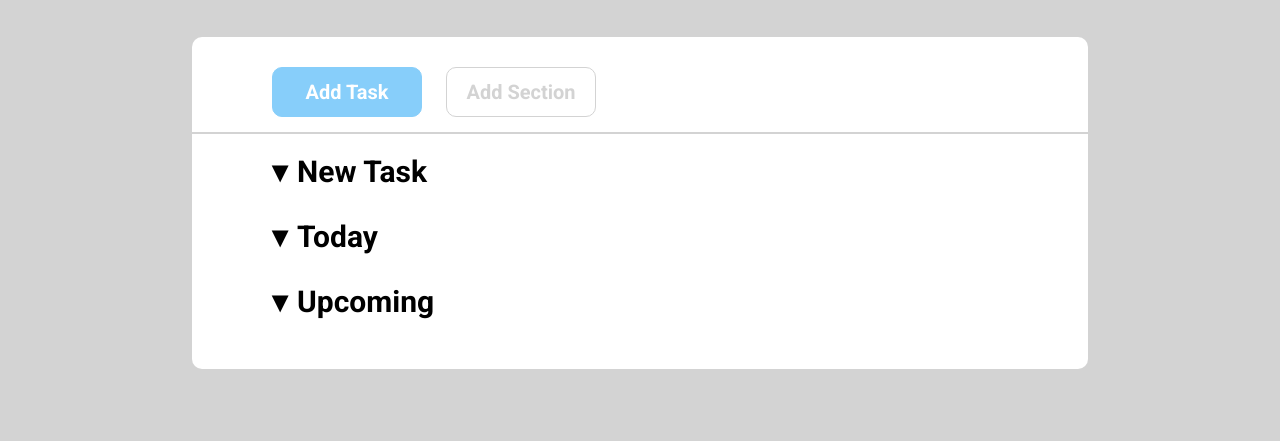
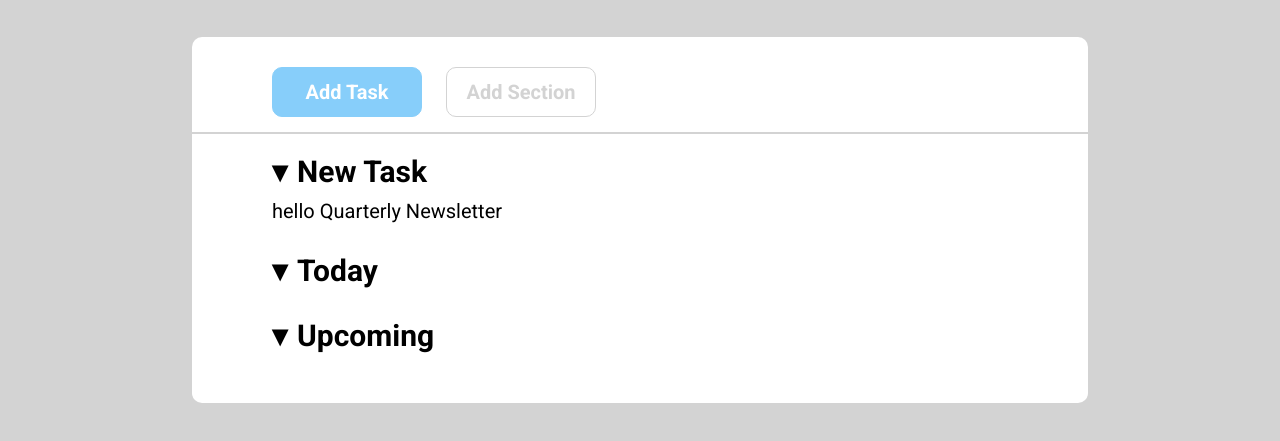
Before and after one commit to filippo1996/html-css-toboolist, a plain HTML site: page index.html in a window 1280 px wide. Shown: the part 113-554 px from the top of the page. Drawn offline with Linux system fonts and the light colour scheme.

Commit message:
add titoli nella lista

```diff
--- a/css/style.css
+++ b/css/style.css
@@ -74,21 +74,31 @@ main .container{
     margin-right: 20px;
 }
 
-.container .list{
+.container .todo-list{
     padding: 20px 0 20px 80px ;
 }
 
-.list ul{
+.todo-list ul{
     list-style: none;
     margin-bottom: 30px;
 }
 
-.list li::before{
+.todo-list li::before{
     content: '\25BE';
     margin-right: 10px;
 }
 
-.list li{
+.todo-list li{
     font-size: 30px;
     font-weight: 700;
 }
+
+.todo-list .list{
+    font-size: 20px;
+    font-weight: 400;
+    margin: 10px 0;
+}
+
+.todo-list .list::before{
+    content: 'hello';
+}
--- a/index.html
+++ b/index.html
@@ -25,9 +25,13 @@
                 <button class="button-xl">Add Section</button>
             </div>
             <hr>
-            <div class="list">
+            <div class="todo-list">
                 <ul>
-                    <li>New Task</li>
+                    <li>New Task
+                        <div class="list">
+                            Quarterly Newsletter
+                        </div>
+                    </li>
                 </ul>
                 <ul>
                     <li>Today</li>
```
